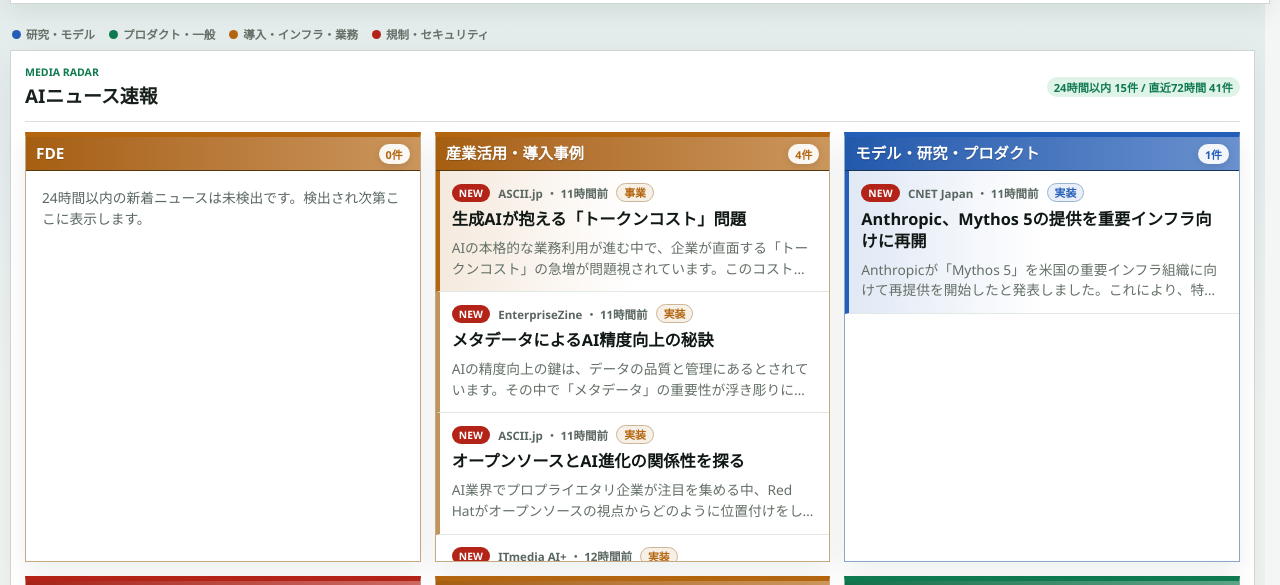
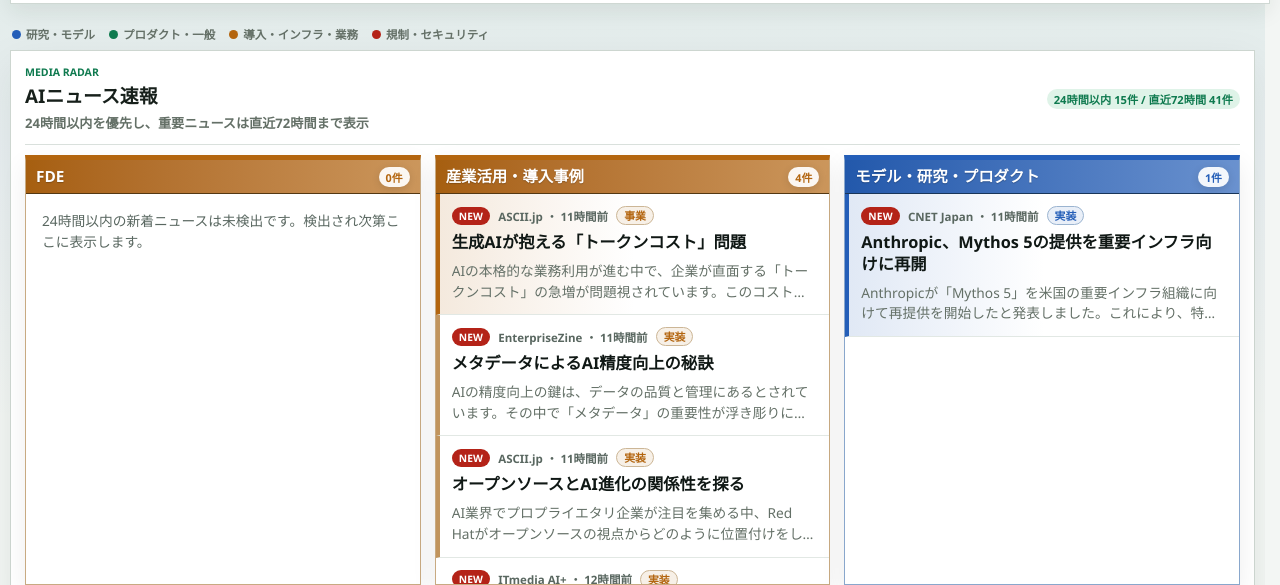
Before and after one commit to yossy0729/ai-news-catchup, a website: page index.html in a window 1280 px wide. Shown: the part 139-724 px from the top of the page. Drawn offline with Linux system fonts and the light colour scheme.

Commit message:
docs: clarify media news freshness window

```diff
--- a/index.html
+++ b/index.html
@@ -94,6 +94,7 @@
             <div>
               <p class="section-kicker">media radar</p>
               <h2>AIニュース速報</h2>
+              <p class="section-note">24時間以内を優先し、重要ニュースは直近72時間まで表示</p>
             </div>
             <span id="mediaFreshness" class="status-chip good">速報記事</span>
           </div>
--- a/styles.css
+++ b/styles.css
@@ -148,6 +148,13 @@ a {
   text-transform: uppercase;
 }
 
+.section-note {
+  margin: 4px 0 0;
+  color: var(--muted);
+  font-size: 0.82rem;
+  font-weight: 700;
+}
+
 h1,
 h2,
 h3,
```
